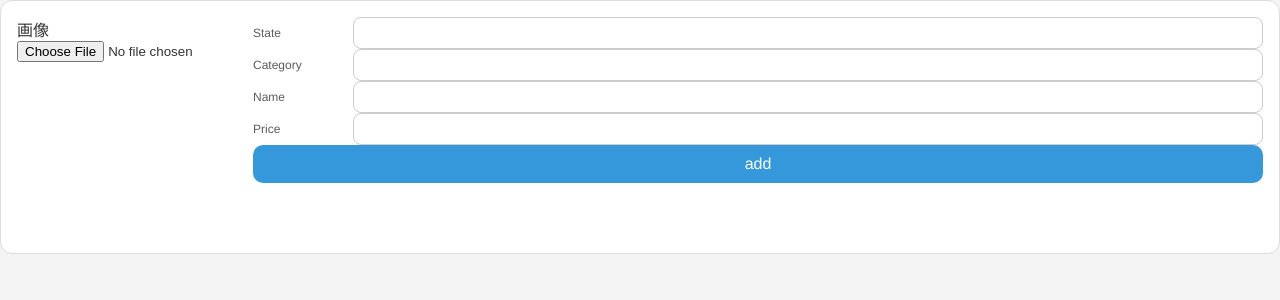
After one commit to Rudeus29/RestaurantSystem-Trial-, a PHP site: page /additem.php in a window 1280 px wide. The commit adds this page. Shown: the top 300 px of the page. Run offline with PHP 8.4, Linux system fonts and the light colour scheme.

Commit message:
created an editable menu where the user can update the menu or add new items

```diff
--- /dev/null
+++ b/additem.php
@@ -0,0 +1,39 @@
+<!DOCTYPE html>
+<html lang="ja">
+
+<head>
+    <meta charset="UTF-8">
+    <meta name="viewport" content="width=device-width, initial-scale=1.0">
+    <title>管理画面 - 注文一覧</title>
+    <link rel="stylesheet" href="./style.css">
+</head>
+
+<body>
+    <div class="menu">
+        <div class="menu-img">
+            <label for="postFile">画像</label>
+            <input type="file" name="postFile" id="postFile" accept=".jpg, image/jpeg" required>
+        </div>
+        <div class="menu-content">
+            <form class="menu-form" method="POST" action="managementlogic.php" enctype="multipart/form-data">
+                <div class="field">
+                    <label class="field-label" for="state">State</label>
+                    <input class="field-input" type="text" name="state" id="state">
+                </div>
+                <div class="field">
+                    <label class="field-label" for="category">Category</label>
+                    <input class="field-input" type="number" name="category" id="category">
+                </div>
+                <div class="field">
+                    <label class="field-label" for="name">Name</label>
+                    <input class="field-input" type="text" name="name" id="name">
+                </div>
+                <div class="field">
+                    <label class="field-label" for="price">Price</label>
+                    <input class="field-input" type="number" name="price" id="price">
+                </div>
+                <button class="btn btn-update" type="submit">add</button>
+            </form>
+        </div>
+    </div>
+</body>
--- a/index.php
+++ b/index.php
@@ -17,7 +17,11 @@ $stmt = $pdo->prepare($sql);
 $stmt->bindValue(':tableNo', $tableNo, PDO::PARAM_STR);
 $stmt->execute();
 $stmtOrder = $stmt->fetchAll(PDO::FETCH_ASSOC);
-if (!empty($stmtOrder) || $stmtOrder[0]["state"] == 2) {
+
+$latest = $stmtOrder[0] ?? null;
+$latestState = (int) ($latest['state'] ?? 2);
+
+if ($latest !== null && $latestState != 2) {
 
     $orderNo = $stmtOrder[0]["orderNo"];
     $total = $stmtOrder[0]["totalAmount"];
--- a/style.css
+++ b/style.css
@@ -170,7 +170,10 @@ tr:hover {
 .btn-red:hover {
   background-color: #c0392b;
 }
-
+.btn-delete{
+  background:#e24b4b;
+  color:white;
+}
 /* Responsive */
 @media (max-width: 360px) {
 .item-card {
@@ -393,3 +396,114 @@ section img{
   text-decoration: none;
   font-weight: 600;
 }
+
+.menu{
+  display:flex;
+  gap:16px;
+  padding:16px;
+  border:1px solid #ddd;
+  border-radius:12px;
+  margin-bottom:16px;
+  background:#fff;
+  align-items: stretch;
+}
+
+.menu-img{
+  width:220px;                  /* make image box bigger */
+  height:220px;                 /* controls the “range” */
+  flex:0 0 auto;
+}
+.menu-img img{
+  width:100%;
+  height:100%;
+  object-fit:cover;
+  border-radius:10px;
+  display:block;
+}
+.menu-content{
+  flex:1;
+  height:220px;                 /* match image height */
+  display:flex;
+  gap:12px;
+}
+
+.menu-form{
+  flex:1;
+  height:100%;
+  display:flex;
+  flex-direction:column;
+}
+
+.field{
+  display:grid;
+  grid-template-columns: 90px 1fr;     /* label left, input right */
+  align-items:center;
+  gap:10px;
+}
+
+.field-label{
+  font-size:12px;
+  opacity:0.8;
+}
+
+.field-input{
+  width:100%;
+  box-sizing:border-box;
+  padding:6px 8px;
+  border:1px solid #ccc;
+  border-radius:8px;
+  height:32px;
+}
+
+.field-value{
+  font-weight:600;
+}
+
+.menu-delete{
+  display:flex;
+  align-items:center;   /* vertical center */
+  justify-content:center;
+  width:120px;
+}
+
+.btn{
+  padding:10px 14px;
+  border-radius:10px;
+  border:none;
+  cursor:pointer;
+}
+
+.add-menu-btn{
+  position: fixed;
+  top: 16px;
+  right: 16px;
+  z-index: 9999;
+
+  padding: 10px 14px;
+  border-radius: 12px;
+  text-decoration: none;
+
+  background: #2d6cdf;
+  color: #fff;
+  font-weight: 600;
+  box-shadow: 0 6px 16px rgba(0,0,0,0.15);
+}
+
+.add-menu-btn:hover{
+  filter: brightness(0.95);
+}
+.management{
+  position: fixed;
+  top: 16px;
+  left: 16px;
+  z-index: 9999;
+
+  padding: 10px 14px;
+  border-radius: 12px;
+  text-decoration: none;
+
+  background: #2d6cdf;
+  color: #fff;
+  font-weight: 600;
+  box-shadow: 0 6px 16px rgba(0,0,0,0.15);
+}
```
Also changed, not shown: deleteitem.php (added, +15 -0 lines), managementitem.css (deleted, +0 -31 lines), managementitem.php (+61 -31 lines), skyrestaurant.sql (+43 -40 lines), updateitem.php (added, +27 -0 lines).
